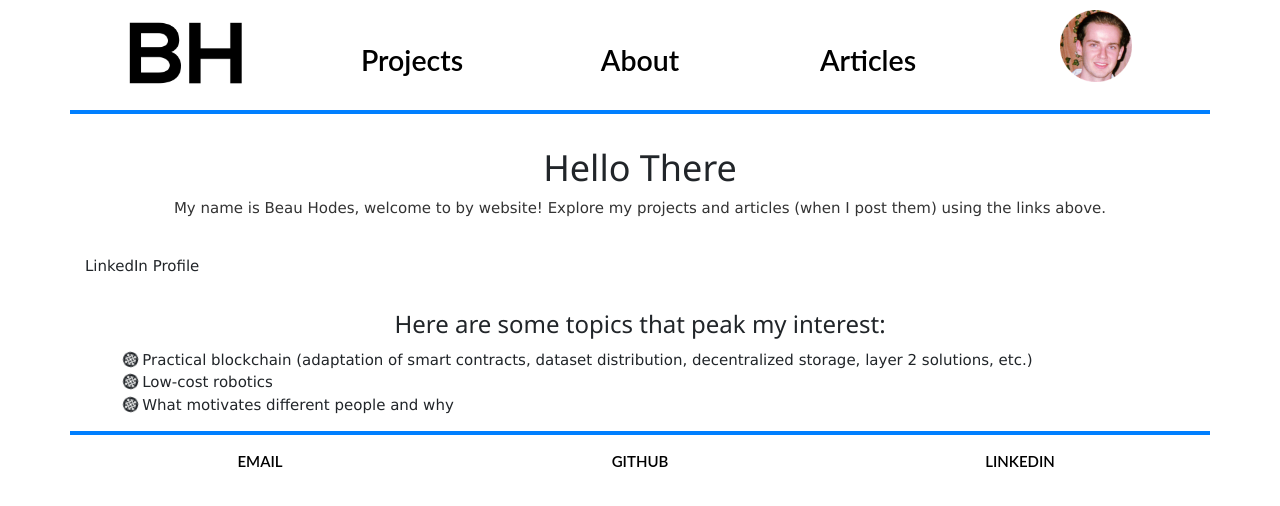
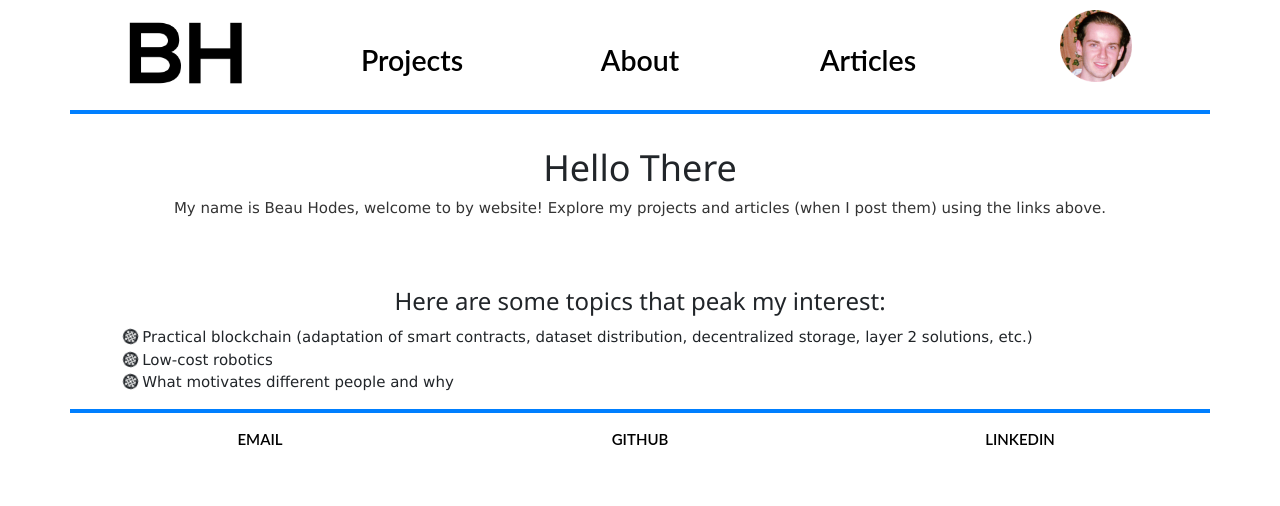
Before and after one commit to beauhodes/beauhodes.github.io, a Jekyll site: the page built from index.html, in a window 1280 px wide. Shown: the top 506 px of the page. Built offline with Jekyll 4.4.1, drawn with Linux system fonts in a browser that asks for light colours; nearby versions of some CDN libraries.

Commit message:
Update index.html

```diff
--- a/index.html
+++ b/index.html
@@ -6,9 +6,6 @@ title: Beau Hodes
 <h1 style="text-align:center">Hello There</h1>
 <p style="text-align:center">My name is Beau Hodes, welcome to by website! Explore my projects and articles (when I post them) using the links above.</p>
 <br>
-<div style="text-align: center, color: blue">
-    <a href="https://www.linkedin.com/in/beauhodes/">LinkedIn Profile</a>
-</div>
 <br>
 <h3 style="text-align:center">Here are some topics that peak my interest:</h3>
 <div class="p">
```
